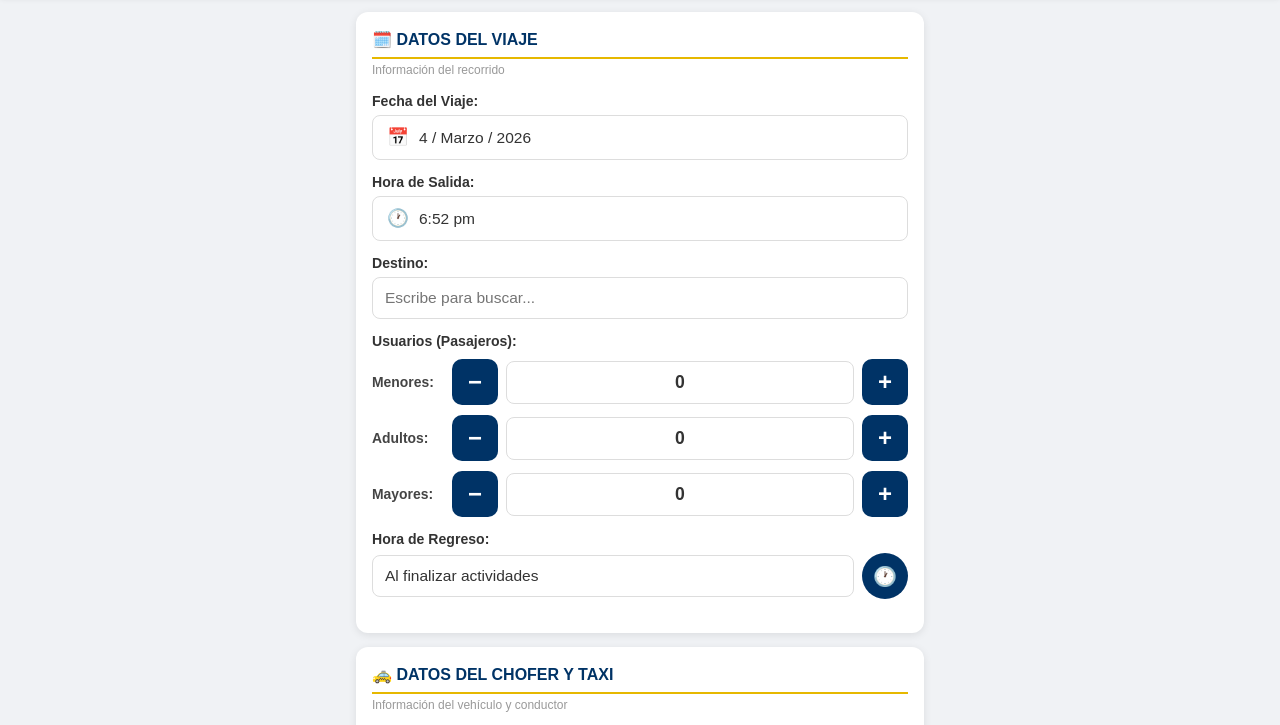
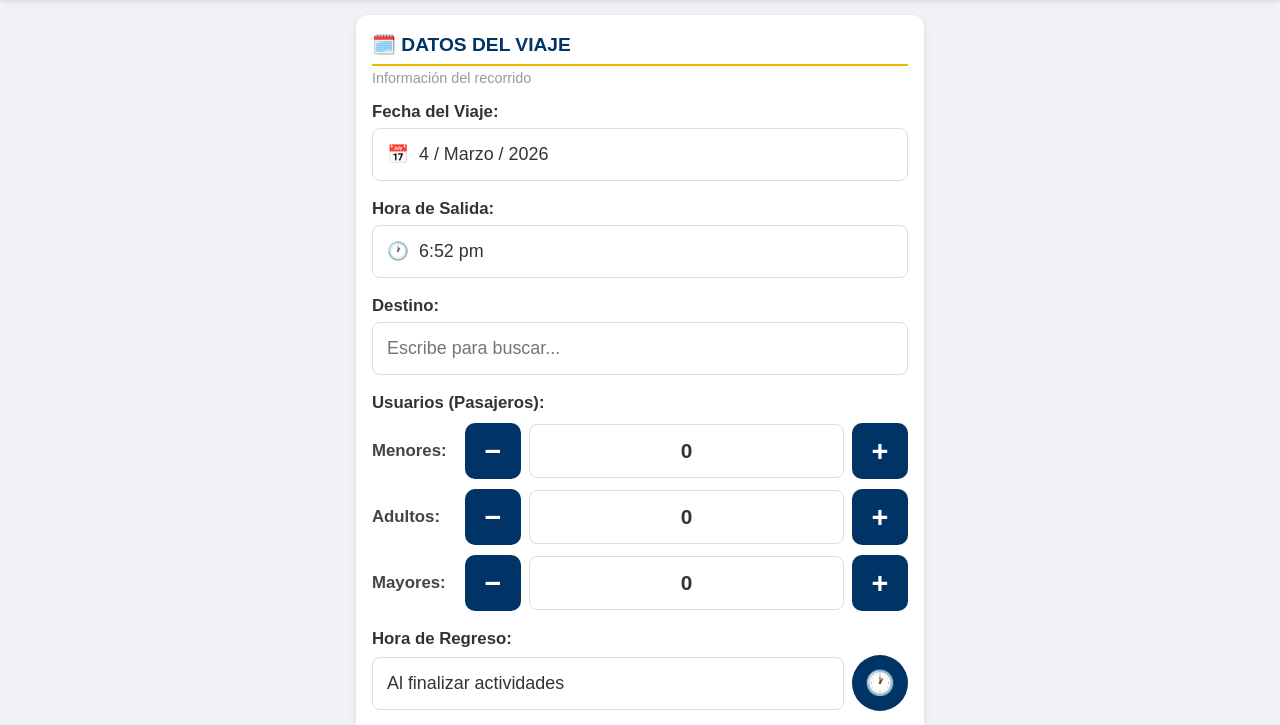
Before and after one commit to DrakiBlu/Reporte-taxi, a website: page www/index.html in a window 1280 px wide. Shown: the part 53-778 px from the top of the page. Drawn offline with Linux system fonts and the light colour scheme.

Commit message:
feat: icono taxi, UI más grande para adultos, fix header barra notificaciones

```diff
--- a/www/index.html
+++ b/www/index.html
@@ -29,7 +29,7 @@
             background: white;
             display: flex;
             align-items: center;
-            padding: 14px 16px;
+            padding: calc(14px + env(safe-area-inset-top)) 16px 14px;
             box-shadow: 0 2px 6px rgba(0,0,0,0.12);
         }
         .app-header .btn-back {
@@ -43,7 +43,7 @@
             flex-shrink: 0;
         }
         .app-header h1 {
-            font-size: 1.1rem;
+            font-size: 1.3rem;
             font-weight: bold;
             color: #222;
         }
@@ -66,7 +66,7 @@
             box-shadow: 0 2px 8px rgba(0,0,0,0.09);
         }
         .card-title {
-            font-size: 1rem;
+            font-size: 1.2rem;
             font-weight: bold;
             color: var(--primary);
             text-transform: uppercase;
@@ -75,29 +75,29 @@
             margin-bottom: 4px;
         }
         .card-subtitle {
-            font-size: 0.75rem;
+            font-size: 0.9rem;
             color: #999;
             margin-bottom: 16px;
         }
 
         /* ── FORM ── */
-        .form-group { margin-bottom: 14px; }
+        .form-group { margin-bottom: 18px; }
         label {
             display: block;
             font-weight: bold;
             margin-bottom: 6px;
             color: #333;
-            font-size: 0.88rem;
+            font-size: 1.05rem;
         }
         input[type="text"],
         input[type="date"],
         input[type="time"],
         input[type="number"] {
             width: 100%;
-            padding: 11px 12px;
+            padding: 15px 14px;
             border: 1.5px solid #ddd;
             border-radius: 8px;
-            font-size: 0.97rem;
+            font-size: 1.12rem;
             color: #333;
             background: white;
             box-sizing: border-box;
@@ -108,11 +108,11 @@
         /* ── Botón de Fecha ── */
         .btn-fecha {
             width: 100%;
-            padding: 11px 14px;
+            padding: 15px 14px;
             border: 1.5px solid #ddd;
             border-radius: 8px;
             background: white;
-            font-size: 0.97rem;
+            font-size: 1.12rem;
             color: #333;
             text-align: left;
             cursor: pointer;
@@ -132,7 +132,7 @@
         /* ── CONTADORES +/- ── */
         .counters-label {
             font-weight: bold;
-            font-size: 0.88rem;
+            font-size: 1.05rem;
             color: #333;
             margin-bottom: 10px;
         }
@@ -143,21 +143,21 @@
             margin-bottom: 10px;
         }
         .counter-row label {
-            width: 72px;
+            width: 85px;
             margin-bottom: 0;
-            font-size: 0.87rem;
+            font-size: 1.05rem;
             color: #444;
             font-weight: bold;
             flex-shrink: 0;
         }
         .btn-counter {
-            width: 46px;
-            height: 46px;
+            width: 56px;
+            height: 56px;
             border-radius: 10px;
             border: none;
             background: var(--primary);
             color: white;
-            font-size: 1.5rem;
+            font-size: 1.8rem;
             font-weight: bold;
             cursor: pointer;
             display: flex;
@@ -172,10 +172,10 @@
         .counter-value {
             flex: 1;
             text-align: center;
-            font-size: 1.1rem;
+            font-size: 1.3rem;
             font-weight: bold;
             color: #333;
-            padding: 10px 6px;
+            padding: 14px 6px;
             border: 1.5px solid #ddd;
             border-radius: 8px;
             background: white;
@@ -192,13 +192,13 @@
             min-width: 0;
         }
         .btn-clock {
-            width: 46px;
-            height: 46px;
+            width: 56px;
+            height: 56px;
             border-radius: 50%;
             border: none;
             background: var(--primary);
             color: white;
-            font-size: 1.2rem;
+            font-size: 1.5rem;
             cursor: pointer;
             display: flex;
             align-items: center;
@@ -269,8 +269,8 @@
         }
         .btn-main {
             width: 100%;
-            padding: 15px;
-            font-size: 0.97rem;
+            padding: 18px;
+            font-size: 1.12rem;
             border: none;
             border-radius: 10px;
             cursor: pointer;
```
Also changed, not shown: 3 other files.
